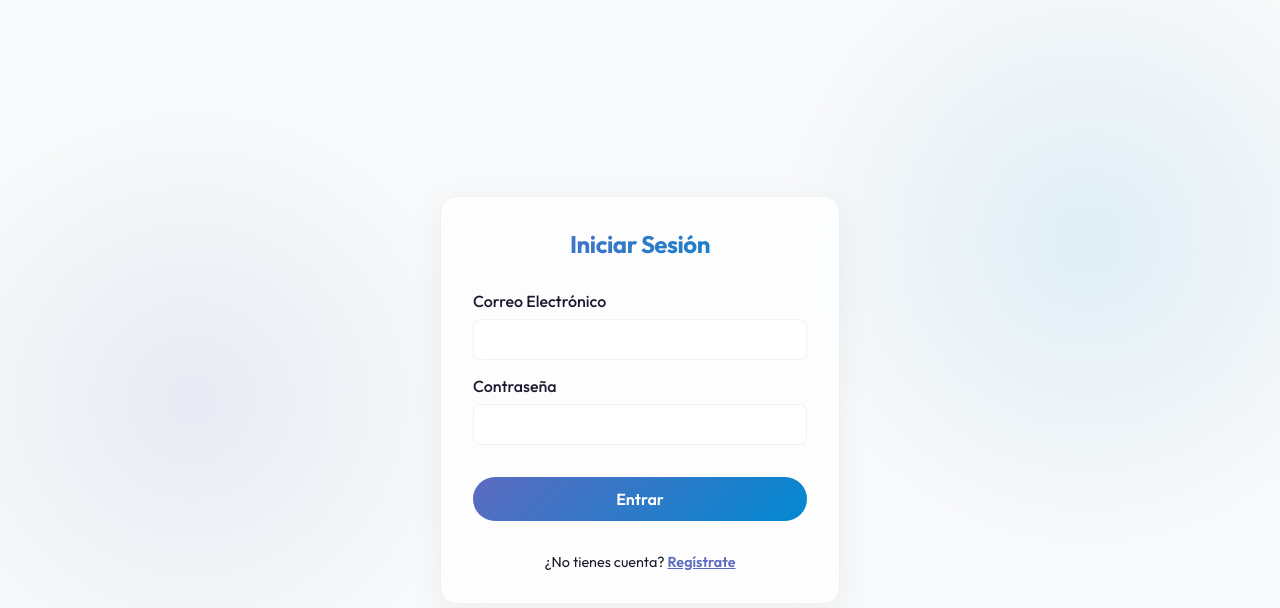
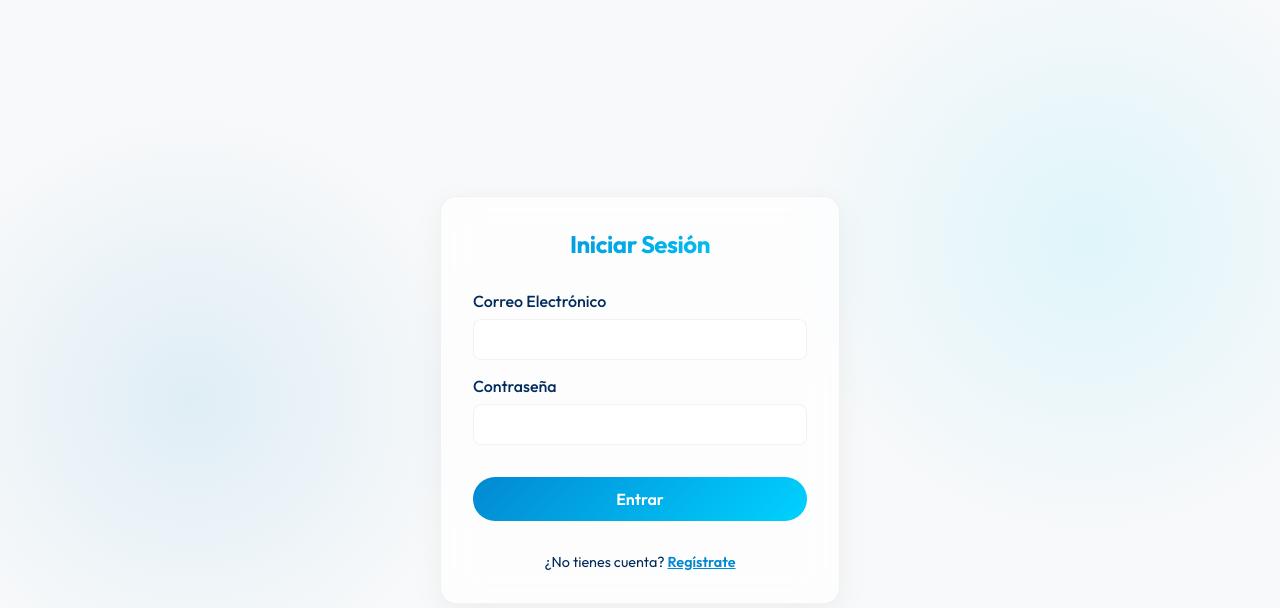
Before and after one commit to mikiaiapp/vIAjar, a React (Vite) app in the folder frontend/: page /login in a window 1280 px wide. Shown: the top 608 px of the page. Built offline with nearby package versions, Linux system fonts and the light colour scheme.

Commit message:
style: updated app colors to match vIAjar logo (vibrant blue and cyan)

```diff
--- a/frontend/src/index.css
+++ b/frontend/src/index.css
@@ -1,12 +1,12 @@
 :root {
-  --primary: #5c6bc0;
-  --secondary: #0288d1;
+  --primary: #0288d1; /* Azul vibrante del logo */
+  --secondary: #00d2ff; /* Cian brillante del 'vIA' */
   --bg-color: #f8f9fa;
   --surface-color: rgba(255, 255, 255, 0.7);
   --surface-border: rgba(0, 0, 0, 0.05);
-  --text-primary: #1a1a2e;
-  --text-secondary: rgba(26, 26, 46, 0.7);
-  --gradient: linear-gradient(135deg, var(--primary), var(--secondary));
+  --text-primary: #002b5c; /* Azul oscuro del 'jar' */
+  --text-secondary: rgba(0, 43, 92, 0.7);
+  --gradient: linear-gradient(135deg, #0288d1, #00d2ff);
 }
 
 * {
@@ -22,8 +22,8 @@ body {
   min-height: 100vh;
   overflow-x: hidden;
   background-image:
-    radial-gradient(circle at 15% 50%, rgba(92, 107, 192, 0.1), transparent 25%),
-    radial-gradient(circle at 85% 30%, rgba(2, 136, 209, 0.1), transparent 25%);
+    radial-gradient(circle at 15% 50%, rgba(2, 136, 209, 0.1), transparent 25%),
+    radial-gradient(circle at 85% 30%, rgba(0, 210, 255, 0.1), transparent 25%);
 }
 
 .glass-panel {
```
